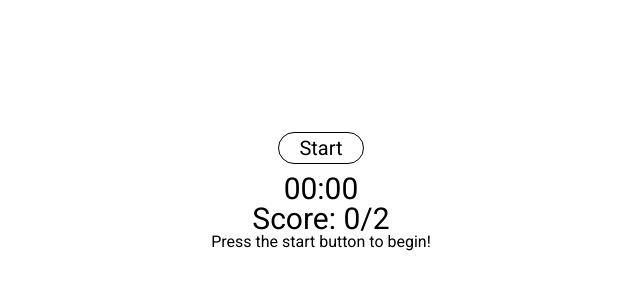
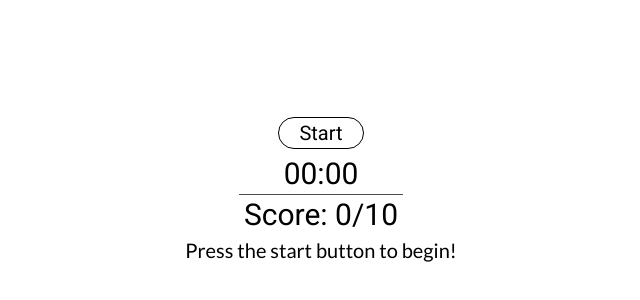
Before and after one commit to jpeiler97/trivia, a React (Create React App) app: page / in a window 1280 px wide. Shown: the part 214-514 px from the top of the page, without its empty margins (319-959 px from the left). Built offline with nearby package versions, Linux system fonts and the light colour scheme.

Commit message:
using opentdb api to get random trivia questions, converting results into useable questions

```diff
--- a/src/App.css
+++ b/src/App.css
@@ -13,7 +13,6 @@
   transition: all 0.4s ease;
   background-color: #fff;
   user-select: none;
-  max-width: 300px;
 }
 .button:hover {
   background-color: #4e4e4e;
@@ -40,6 +39,7 @@
   padding-left: 6px;
   padding-top: 10px;
   padding-bottom: 10px;
+  width: 450px;
 }
 
 .question-container {
@@ -52,6 +52,7 @@
   display: flex;
   flex-direction: column;
   align-items: flex-end;
+  width: 450px;
 }
 
 .question-number {
@@ -74,6 +75,19 @@
 
 .timer {
   font-size: 30px;
+  padding-bottom: 5px;
+}
+
+.score {
+  font-size: 30px;
+  padding: 5px;
+  border-top: 1px solid #4e4e4e;
+}
+
+.game-status {
+  padding: 5px;
+  font-size: 20px;
+  font-family: "Lato", sans-serif;
 }
 
 .App {
--- a/src/App.tsx
+++ b/src/App.tsx
@@ -3,7 +3,14 @@ import "./App.css";
 import Button from "./Components/button";
 import QuestionContainer from "./Components/questionContainer";
 import { useAppSelector, useAppDispatch } from "./hooks";
-import { startGame, endGame } from "./features/questions/slice";
+import { startGame, endGame, setQuestions } from "./features/questions/slice";
+import { getQuestions } from "./api";
+
+type ResultObject = {
+  question: string;
+  incorrect_answers: string[];
+  correct_answer: string;
+};
 
 function App() {
   const [timer, setTimer] = useState("00:00");
@@ -12,6 +19,30 @@ function App() {
     useAppSelector((state) => state.questions);
 
   const timerRef = useRef<NodeJS.Timer | null>(null);
+
+  //should move these types somewhere
+  const generateAnswers = (result: {
+    incorrect_answers: string[];
+    correct_answer: string;
+  }) => {
+    let answers: {
+      text: string;
+      status: string;
+      correct?: boolean;
+    }[] = result.incorrect_answers.map((ans) => {
+      return {
+        text: decodeURIComponent(ans),
+        status: "default",
+      };
+    });
+    answers.splice(Math.floor(Math.random() * answers.length), 0, {
+      text: decodeURIComponent(result.correct_answer),
+      status: "default",
+      correct: true,
+    });
+
+    return answers;
+  };
 
   useEffect(() => {
     if (gameOver) {
@@ -64,26 +95,42 @@ function App() {
     return deadline;
   };
 
+  const handleGameStart = () => {
+    getQuestions(10).then(({ results }: { results: ResultObject[] }) => {
+      const newQuestions = results.map((result, i) => {
+        return {
+          number: i + 1,
+          text: decodeURIComponent(result.question),
+          answers: generateAnswers(result),
+        };
+      });
+      dispatch(setQuestions(newQuestions));
+      clearTimer(getDeadTime());
+    });
+  };
+
   return (
     <div className="App">
       <div className="trivia-container">
         {gameStarted && !gameOver ? (
           <Button label="Give Up" onClick={() => dispatch(endGame())} />
         ) : (
-          <Button label="Start" onClick={() => clearTimer(getDeadTime())} />
+          <Button label="Start" onClick={handleGameStart} />
         )}
         <div className="timer">{timer}</div>
-        <div className="timer">
-          Score: {score}/{questions.length}
+        <div className="score">
+          Score: {score}/{questions?.length || 10}
         </div>
         {gameStarted ? (
           gameOver ? (
-            <div>Game over! Press start to play again!</div>
+            <div className="game-status">
+              Game over :( Press start to play again!
+            </div>
           ) : (
             <QuestionContainer question={questions[questionIndex]} />
           )
         ) : (
-          <div>Press the start button to begin!</div>
+          <div className="game-status">Press the start button to begin!</div>
         )}
       </div>
     </div>
--- /dev/null
+++ b/src/api.ts
@@ -0,0 +1,7 @@
+export const getQuestions = (amt: number) => {
+  return fetch(
+    `https://opentdb.com/api.php?amount=${amt}&category=9&difficulty=medium&type=multiple&encode=url3986`
+  ).then((res) => {
+    return res.json();
+  });
+};
--- a/src/features/questions/slice.ts
+++ b/src/features/questions/slice.ts
@@ -1,45 +1,17 @@
 import { createSlice } from "@reduxjs/toolkit";
 
-const INIT_QUESTIONS = [
-  {
-    number: 1,
-    text: "What is the question?",
-    answers: [
-      {
-        text: "Hello there!",
-        status: "default",
-      },
-      {
-        text: "General Kenobi.",
-        correct: true,
-        status: "default",
-      },
-      {
-        text: "Now there's two of them! Wow this is a long question.",
-        status: "default",
-      },
-    ],
-  },
-  {
-    number: 2,
-    text: "What is the NEXT question?",
-    answers: [
-      {
-        text: "E equals M C Squared",
-        status: "default",
-      },
-      {
-        text: "Inertia is a property of matter.",
-        status: "default",
-      },
-      {
-        text: "Bill Nye The Science Guy.",
-        correct: true,
-        status: "default",
-      },
-    ],
-  },
-];
+type InitialState = {
+  gameStarted: boolean;
+  gameOver: boolean;
+  questionIndex: number;
+  score: number;
+  questions: {
+    answers: {
+      text: string;
+      correct?: boolean;
+    }[];
+  }[];
+};
 
 export const questionsSlice = createSlice({
   name: "questions",
@@ -48,14 +20,16 @@ export const questionsSlice = createSlice({
     gameOver: false,
     questionIndex: 0,
     score: 0,
-    questions: INIT_QUESTIONS,
+    questions: [],
   },
 
   reducers: {
+    setQuestions: (state, action) => {
+      state.questions = action.payload;
+    },
     setCurrentQuestion: (state) => {
       if (state.questionIndex + 1 === state.questions.length) {
         state.gameOver = true;
-        state.questions = INIT_QUESTIONS;
         state.questionIndex = 0;
       } else {
         state.questionIndex++;
@@ -68,11 +42,10 @@ export const questionsSlice = createSlice({
     },
     endGame: (state) => {
       state.gameOver = true;
-      state.questions = INIT_QUESTIONS;
       state.questionIndex = 0;
     },
     selectAnswer: (state, action: { payload: number }) => {
-      const question = state.questions[state.questionIndex];
+      const question: { answers: any[] } = state.questions[state.questionIndex];
       if (question.answers[action.payload].correct) {
         state.score += 1;
         question.answers = question.answers.map((ans) => {
@@ -111,7 +84,12 @@ export const questionsSlice = createSlice({
   },
 });
 
-export const { startGame, setCurrentQuestion, endGame, selectAnswer } =
-  questionsSlice.actions;
+export const {
+  startGame,
+  setCurrentQuestion,
+  endGame,
+  selectAnswer,
+  setQuestions,
+} = questionsSlice.actions;
 
 export default questionsSlice.reducer;
```
